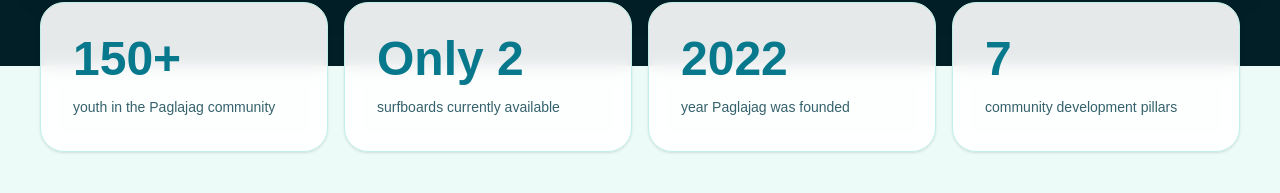
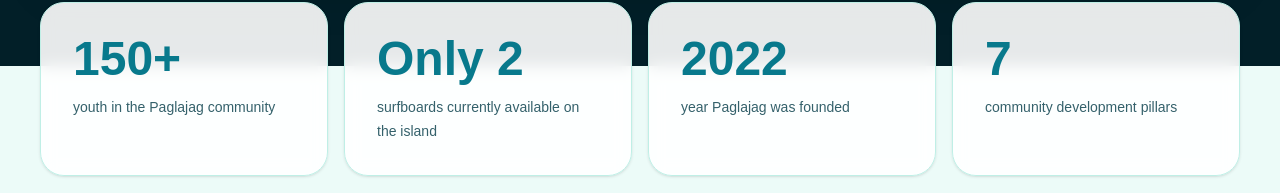
Before and after one commit to mikekerveillant/paglajag-surf, a Next.js app: page / in a window 1280 px wide. Shown: the part 2035-2228 px from the top of the page. Built offline with nearby package versions, Linux system fonts and the light colour scheme.

Commit message:
Update latest images and video

```diff
--- a/app/page.tsx
+++ b/app/page.tsx
@@ -14,25 +14,25 @@ const colors = {
 };
 
 const imagePaths = {
-  hero: "/images/paglajag-hero.jpg",
+  hero: "/images/paglajag-youth-surfer.jpg",
   james: "/images/james-siargao.jpg",
   youthRoom: "/images/paglajag-youth-room.jpg",
   youthGroup: "/images/paglajag-youth-group.jpg",
   surfboards: "/images/surfboards.jpg",
   lantern: "/images/solar-lamp.jpg",
   instructors: "/images/surf-instructors.jpg",
-  ocean: "/images/siargao-ocean.jpg",
+  ocean: "/images/paglajag-beach.jpeg",
   soccer: "/images/james-soccer.jpg",
   surfing: "/images/james-surfing.jpg",
 };
 
 const videoPaths = {
-  drone: "/videos/drone-siargao.mp4",
+  drone: "/videos/paglajag-surfing.MP4",
 };
 
 const stats = [
   ["150+", "youth in the Paglajag community"],
-  ["Only 2", "surfboards currently available"],
+  ["Only 2", "surfboards currently available on the island"],
   ["2022", "year Paglajag was founded"],
   ["7", "community development pillars"],
 ];
@@ -278,7 +278,7 @@ function runComponentSmokeTests() {
   console.assert(paglajagStory.length === 5, "Expected full Paglajag story paragraphs");
   console.assert(galleryImages.length === 6, "Expected six gallery images");
   console.assert(colors.deepOcean === "#063B4A", "Expected ocean color palette to be defined");
-  console.assert(videoPaths.drone === "/videos/drone-siargao.mp4", "Expected drone video path to be defined");
+  console.assert(videoPaths.drone === "/videos/paglajag-surfing.MP4", "Expected surfing video path to be defined");
   console.assert(typeof ShareModal === "function", "Expected ShareModal component to exist");
   console.assert(progressPercent > 0, "Expected donation progress to be greater than zero");
   console.assert(partners.length === 3, "Expected three partner cards");
```
